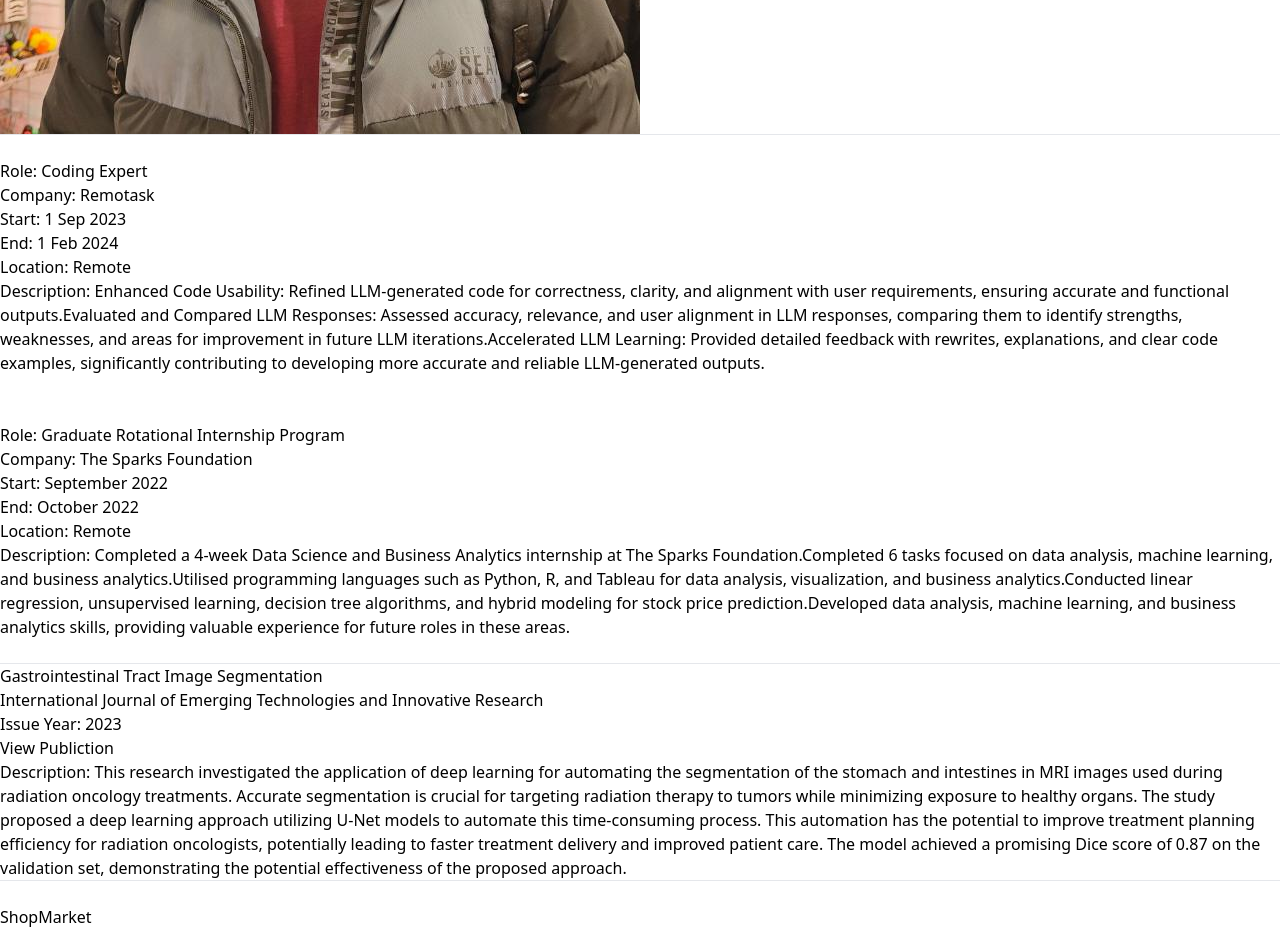
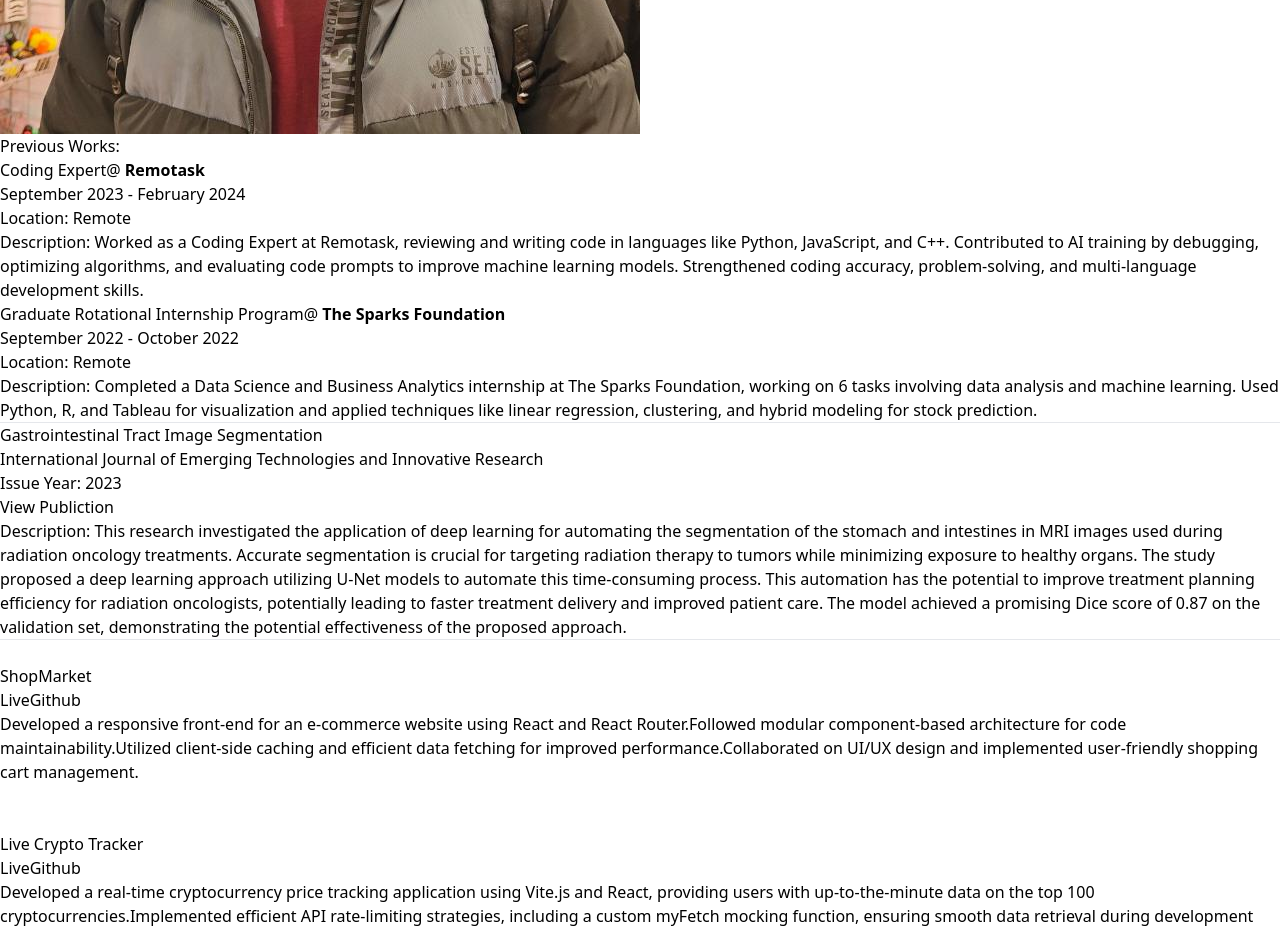
Before and after one commit to AnuragYadav404/Portfolio, a React (Vite) app: page / in a window 1280 px wide. Shown: the part 1540-2471 px from the top of the page. Built offline with nearby package versions, Linux system fonts and the light colour scheme.

Commit message:
Implements styling for previous work experience

```diff
--- a/src/components/PreviousWork.tsx
+++ b/src/components/PreviousWork.tsx
@@ -12,22 +12,27 @@ import { previousWorks } from "../data/previousWork"
 
 export default function PreviousWork() {
     return (
-        <div id="previousWork">
-            <hr />
-            {previousWorks.map((work) => {
-                return (
-                    <div key={work.role}>
-                        <br />
-                        <p>Role: {work.role}</p>
-                        <p>Company: {work.company}</p>
-                        <p>Start: {work.start}</p>
-                        <p>End: {work.end}</p>
-                        <p>Location: {work.location}</p>
-                        <p>Description: {work.description}</p>
-                        <br />
-                    </div>
-                )
-            })}
+        <div>
+            <h1>Previous Works:</h1>
+            <div id="previousWork" className="p-1 mt-0 mb-0 md:mt-2 md:mb-2 mx-auto bg-zinc-900 bg-opacity-60">
+
+                {previousWorks.map((work) => {
+                    return (
+                        <div key={work.role} className="sm:block rounded-lg bg-white/90 px-4 text-sm font-medium text-zinc-800 shadow-lg shadow-zinc-800/5 ring-1 ring-zinc-900/5 backdrop-blur bg-zinc-900/90 text-zinc-200 ring-white/10 m-2">
+                            <div className="flex justify-between w-full p-2 mt-0 mb-0 md:mt-2 md:mb-0 mx-auto bg-zinc-900 bg-opacity-60">
+                                <div>
+                                    <h3>{work.role}@ <b>{work.company}</b></h3>
+                                </div>
+                                <div>
+                                    <h3>{work.start} - {work.end}</h3>
+                                </div>
+                            </div>
+                            <p className="pl-2 pr-2 mt-0 mb-0 md:mt-0 md:mb-2 mx-auto bg-zinc-900 bg-opacity-60">Location: {work.location}</p>
+                            <p className="pl-2 pr-2 pb-4 mt-0 mb-0 md:mt-0 md:mb-2 mx-auto bg-zinc-900 bg-opacity-60">Description: {work.description}</p>
+                        </div>
+                    )
+                })}
+            </div>
         </div>
     )
 }
--- a/src/data/previousWork.ts
+++ b/src/data/previousWork.ts
@@ -4,9 +4,9 @@ export const previousWorks:PreviousWork[] = [
     {
         role: "Coding Expert",
         company: "Remotask",
-        start: "1 Sep 2023",
-        end: "1 Feb 2024",
-        description: "Enhanced Code Usability: Refined LLM-generated code for correctness, clarity, and alignment with user requirements, ensuring accurate and functional outputs.Evaluated and Compared LLM Responses: Assessed accuracy, relevance, and user alignment in LLM responses, comparing them to identify strengths, weaknesses, and areas for improvement in future LLM iterations.Accelerated LLM Learning: Provided detailed feedback with rewrites, explanations, and clear code examples, significantly contributing to developing more accurate and reliable LLM-generated outputs.",
+        start: "September 2023",
+        end: "February 2024",
+        description: "Worked as a Coding Expert at Remotask, reviewing and writing code in languages like Python, JavaScript, and C++. Contributed to AI training by debugging, optimizing algorithms, and evaluating code prompts to improve machine learning models. Strengthened coding accuracy, problem-solving, and multi-language development skills.",
         location:"Remote",
     },
     {
@@ -14,7 +14,7 @@ export const previousWorks:PreviousWork[] = [
         company: "The Sparks Foundation",
         start: "September 2022",
         end: "October 2022",
-        description: "Completed a 4-week Data Science and Business Analytics internship at The Sparks Foundation.Completed 6 tasks focused on data analysis, machine learning, and business analytics.Utilised programming languages such as Python, R, and Tableau for data analysis, visualization, and business analytics.Conducted linear regression, unsupervised learning, decision tree algorithms, and hybrid modeling for stock price prediction.Developed data analysis, machine learning, and business analytics skills, providing valuable experience for future roles in these areas.",
+        description: "Completed a Data Science and Business Analytics internship at The Sparks Foundation, working on 6 tasks involving data analysis and machine learning. Used Python, R, and Tableau for visualization and applied techniques like linear regression, clustering, and hybrid modeling for stock prediction.",
         location:"Remote",
     }
 ]
```
